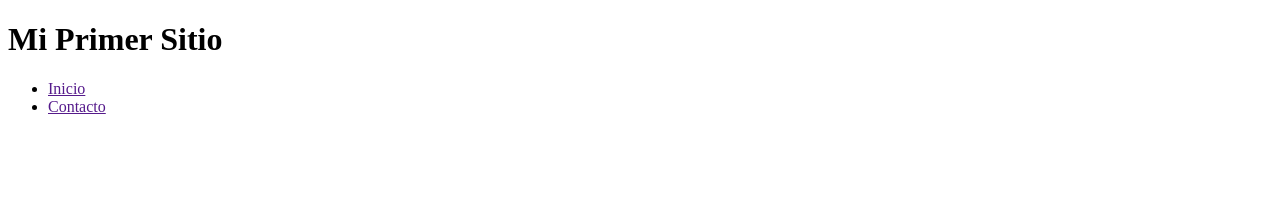
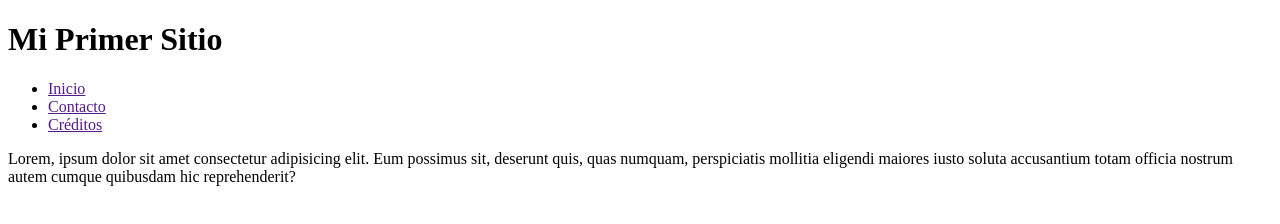
Before and after one commit to Nestor-png/gitPrueba, a plain HTML site: page index.html in a window 1280 px wide. Drawn offline with Linux system fonts and the light colour scheme.

Commit message:
agrego un párrafo

```diff
--- a/index.html
+++ b/index.html
@@ -16,8 +16,16 @@
                 <li>
                   <a href="">Contacto</a>
                 </li>
+                <li>
+                  <a href="">Créditos</a>
+                </li>
             </ul>
         </nav>
     </header>
+    <main>
+      <section>
+        <p>Lorem, ipsum dolor sit amet consectetur adipisicing elit. Eum possimus sit, deserunt quis, quas numquam, perspiciatis mollitia eligendi maiores iusto soluta accusantium totam officia nostrum autem cumque quibusdam hic reprehenderit?</p>
+      </section>
+    </main>
 </body>
 </html>
```
